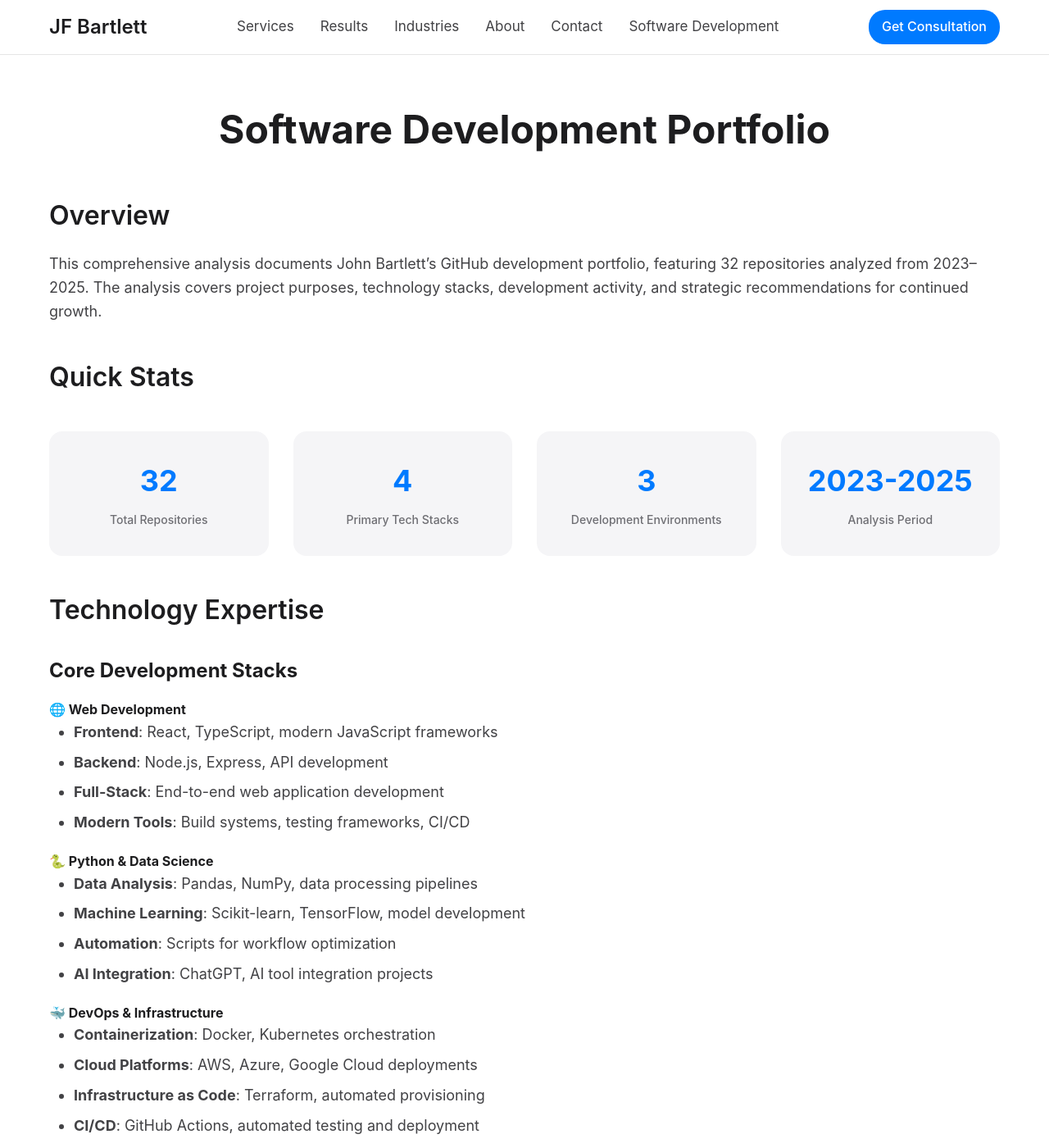
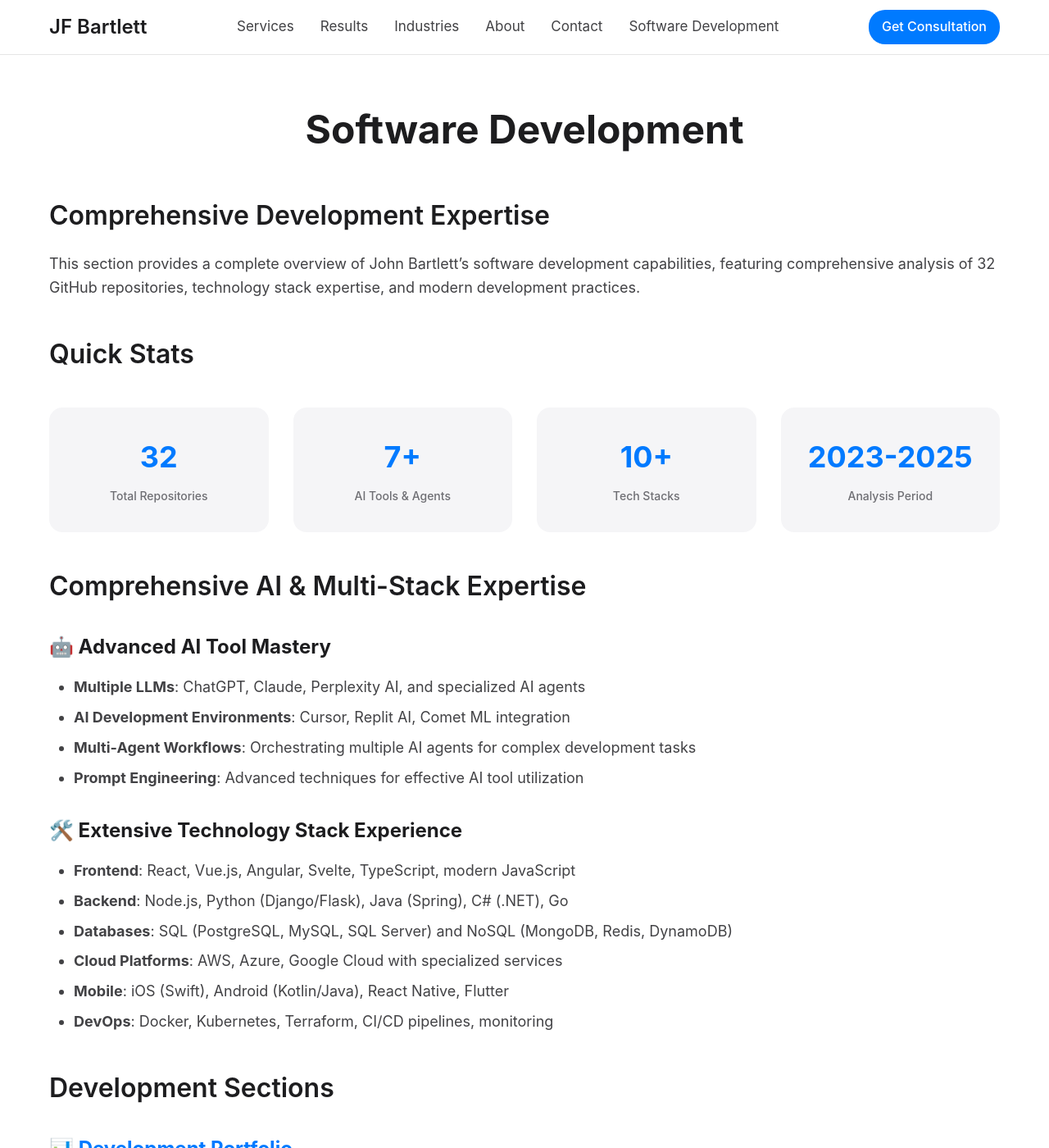
Before and after one commit to JohnBartlett/johnbartlett.github.io, a Jekyll site: the page built from _pages/software-development.md, in a window 1280 px wide and 1400 px high. Shown: the whole window at 82% size. Built offline with Jekyll 4.4.1, drawn with Linux system fonts in a browser that asks for light colours; some of the changed text lies outside the part shown.

Commit message:
Split Software Development into specialized sections and highlight comprehensive AI/multi-stack expertise
- Create Development Portfolio page with GitHub analysis and strategic recommendations
- Create Technology Stacks page with extensive multi-stack experience
- Create Development Tools page with comprehensive AI tool mastery
- Update main Software Development page as overview with links to specialized sections
- Highlight experience with 7+ AI tools/agents and 10+ technology stacks
- Add multi-agent workflows and advanced AI capabilities
- Update version to 3.2.26

```diff
--- a/_config.yml
+++ b/_config.yml
@@ -43,4 +43,4 @@ navigation:
     url: "/software-development/"
 
 # Site version
-version: 3.2.25
+version: 3.2.26
--- a/_pages/software-development.md
+++ b/_pages/software-development.md
@@ -4,11 +4,11 @@ permalink: /software-development/
 layout: page
 ---
 
-# Software Development Portfolio
+# Software Development
 
-## Overview
+## Comprehensive Development Expertise
 
-This comprehensive analysis documents John Bartlett's GitHub development portfolio, featuring 32 repositories analyzed from 2023–2025. The analysis covers project purposes, technology stacks, development activity, and strategic recommendations for continued growth.
+This section provides a complete overview of John Bartlett's software development capabilities, featuring comprehensive analysis of 32 GitHub repositories, technology stack expertise, and modern development practices.
 
 ## Quick Stats
 
@@ -18,18 +18,63 @@ This comprehensive analysis documents John Bartlett's GitHub development portfol
         <div class="stat-label">Total Repositories</div>
     </div>
     <div class="stat-card">
-        <div class="stat-number">4</div>
-        <div class="stat-label">Primary Tech Stacks</div>
+        <div class="stat-number">7+</div>
+        <div class="stat-label">AI Tools & Agents</div>
     </div>
     <div class="stat-card">
-        <div class="stat-number">3</div>
-        <div class="stat-label">Development Environments</div>
+        <div class="stat-number">10+</div>
+        <div class="stat-label">Tech Stacks</div>
     </div>
     <div class="stat-card">
         <div class="stat-number">2023-2025</div>
         <div class="stat-label">Analysis Period</div>
     </div>
 </div>
+
+## Comprehensive AI & Multi-Stack Expertise
+
+### **🤖 Advanced AI Tool Mastery**
+- **Multiple LLMs**: ChatGPT, Claude, Perplexity AI, and specialized AI agents
+- **AI Development Environments**: Cursor, Replit AI, Comet ML integration
+- **Multi-Agent Workflows**: Orchestrating multiple AI agents for complex development tasks
+- **Prompt Engineering**: Advanced techniques for effective AI tool utilization
+
+### **🛠️ Extensive Technology Stack Experience**
+- **Frontend**: React, Vue.js, Angular, Svelte, TypeScript, modern JavaScript
+- **Backend**: Node.js, Python (Django/Flask), Java (Spring), C# (.NET), Go
+- **Databases**: SQL (PostgreSQL, MySQL, SQL Server) and NoSQL (MongoDB, Redis, DynamoDB)
+- **Cloud Platforms**: AWS, Azure, Google Cloud with specialized services
+- **Mobile**: iOS (Swift), Android (Kotlin/Java), React Native, Flutter
+- **DevOps**: Docker, Kubernetes, Terraform, CI/CD pipelines, monitoring
+
+## Development Sections
+
+### **📊 [Development Portfolio](/development-portfolio/)**
+Comprehensive analysis of GitHub projects, repository statistics, and strategic recommendations for portfolio optimization.
+
+**Key Features:**
+- 32 repository analysis with activity metrics
+- Project categorization (active, maintained, experimental, archived)
+- Generated reports and analysis artifacts
+- Strategic recommendations for portfolio improvement
+
+### **🛠️ [Technology Stacks](/technology-stacks/)**
+Detailed expertise across multiple technology stacks and development environments.
+
+**Core Technologies:**
+- Web Development (React, TypeScript, Node.js)
+- Python & Data Science (ML, automation, AI integration)
+- DevOps & Infrastructure (Docker, cloud platforms)
+- Mobile Development (iOS, cross-platform)
+
+### **⚙️ [Development Tools](/development-tools/)**
+Modern development workflows, AI-enhanced coding, and collaborative development environments.
+
+**Development Environments:**
+- AI-Assisted Development (Cursor, ChatGPT integration)
+- Cloud Development (Replit, collaborative coding)
+- Machine Learning Platform (Comet ML, experiment tracking)
+- Modern Workflows (automation, quality assurance)
 
 ## Technology Expertise
 
```
Also changed, not shown: _pages/development-portfolio.md (added, +144 -0 lines), _pages/development-tools.md (added, +150 -0 lines), _pages/technology-stacks.md (added, +113 -0 lines).
